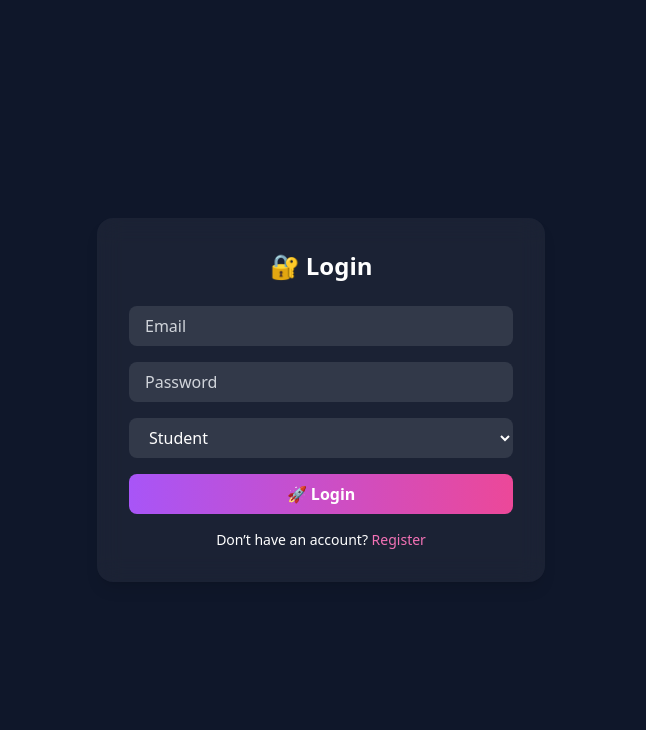
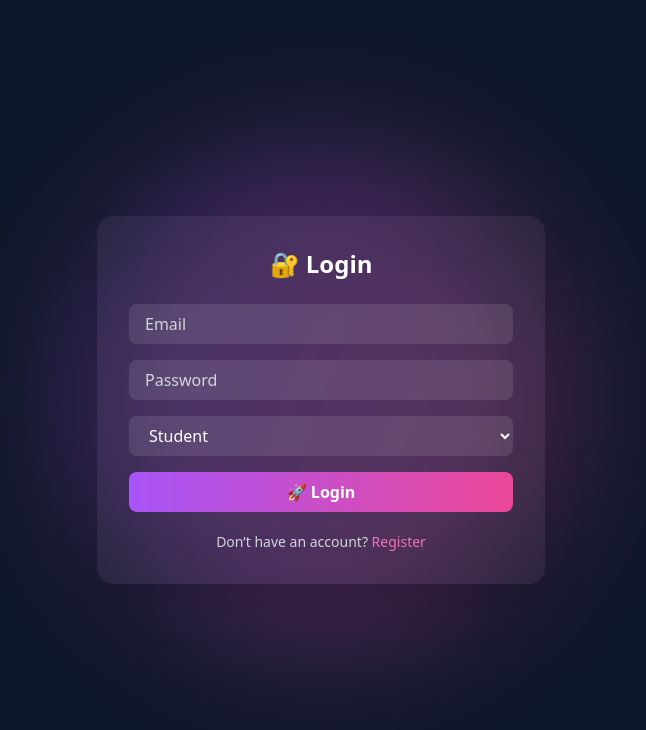
Before and after one commit to its-krishna-patil/qroll-frontend, a React (Vite) app: page /login in a window 1280 px wide. Shown: the top 730 px of the page, without its empty margins (319-965 px from the left). Built offline with nearby package versions, Linux system fonts and the light colour scheme.

Commit message:
Update Login.jsx

```diff
--- a/src/pages/Login.jsx
+++ b/src/pages/Login.jsx
@@ -7,6 +7,7 @@ import "react-toastify/dist/ReactToastify.css";
 
 const Login = () => {
   const [form, setForm] = useState({ email: "", password: "", role: "student" });
+  const [loading, setLoading] = useState(false);
   const navigate = useNavigate();
 
   const handleChange = (e) => {
@@ -15,34 +16,49 @@ const Login = () => {
 
   const handleLogin = async (e) => {
     e.preventDefault();
+    setLoading(true);
     try {
       const res = await API.post("/api/login", form);
       localStorage.setItem("token", res.data.token);
       localStorage.setItem("user", JSON.stringify(res.data.user));
 
-      if (form.role === "admin") {
-        navigate("/admin-dashboard");
-      } else {
-        navigate("/room/301");
-      }
+      setTimeout(() => {
+        if (form.role === "admin") {
+          navigate("/admin-dashboard");
+        } else {
+          navigate("/room/301");
+        }
+      }, 1000);
     } catch (err) {
       toast.error(`❌ Login failed: ${err.response?.data?.msg || "Server error"}`);
+    } finally {
+      setLoading(false);
     }
   };
 
   return (
-    <div className="min-h-screen flex items-center justify-center bg-[#0f172a] text-white">
+    <div className="min-h-screen flex items-center justify-center bg-[#0f172a] text-white relative overflow-hidden">
       <ToastContainer />
+
+      {/* Rotating glow effect */}
       <motion.div
-        className="bg-white/5 p-8 rounded-2xl shadow-lg w-[90%] max-w-md backdrop-blur-md"
+        className="absolute w-[500px] h-[500px] bg-gradient-to-tr from-purple-500 to-pink-500 rounded-full blur-3xl opacity-30"
+        animate={{ rotate: 360 }}
+        transition={{ repeat: Infinity, duration: 30, ease: "linear" }}
+      />
+
+      {/* Login card */}
+      <motion.div
+        className="relative z-10 backdrop-blur-xl bg-white/5 p-8 rounded-2xl shadow-2xl w-[90%] max-w-md"
         initial={{ opacity: 0, y: 60 }}
         animate={{ opacity: 1, y: 0 }}
-        transition={{ duration: 0.6 }}
+        transition={{ duration: 0.7, ease: "easeOut" }}
       >
         <h2 className="text-2xl font-bold text-center mb-6">🔐 Login</h2>
 
         <form onSubmit={handleLogin} className="space-y-4">
-          <input
+          <motion.input
+            whileFocus={{ scale: 1.02 }}
             type="email"
             name="email"
             placeholder="Email"
@@ -51,7 +67,8 @@ const Login = () => {
             required
             className={inputStyle}
           />
-          <input
+          <motion.input
+            whileFocus={{ scale: 1.02 }}
             type="password"
             name="password"
             placeholder="Password"
@@ -60,7 +77,8 @@ const Login = () => {
             required
             className={inputStyle}
           />
-          <select
+          <motion.select
+            whileFocus={{ scale: 1.02 }}
             name="role"
             value={form.role}
             onChange={handleChange}
@@ -68,18 +86,31 @@ const Login = () => {
           >
             <option value="student">Student</option>
             <option value="admin">Admin</option>
-          </select>
+          </motion.select>
+
           <motion.button
             whileHover={{ scale: 1.05 }}
             whileTap={{ scale: 0.95 }}
             type="submit"
-            className="w-full bg-gradient-to-r from-purple-500 to-pink-500 text-white py-2 px-4 rounded-lg font-semibold"
+            disabled={loading}
+            className={`w-full py-2 px-4 rounded-lg font-semibold text-white ${
+              loading
+                ? "bg-gradient-to-r from-gray-500 to-gray-700 cursor-not-allowed"
+                : "bg-gradient-to-r from-purple-500 to-pink-500 hover:brightness-110"
+            }`}
           >
-            🚀 Login
+            {loading ? (
+              <div className="flex items-center justify-center gap-2">
+                <div className="w-4 h-4 border-2 border-white border-t-transparent rounded-full animate-spin" />
+                Logging in...
+              </div>
+            ) : (
+              "🚀 Login"
+            )}
           </motion.button>
         </form>
 
-        <p className="text-sm text-center mt-4">
+        <p className="text-sm text-center mt-5 text-gray-300">
           Don’t have an account?{" "}
           <a href="/register" className="text-pink-400 hover:underline">
             Register
@@ -91,6 +122,6 @@ const Login = () => {
 };
 
 const inputStyle =
-  "w-full px-4 py-2 rounded-lg bg-white/10 focus:outline-none focus:ring-2 focus:ring-pink-500 placeholder-gray-300";
+  "w-full px-4 py-2 rounded-lg bg-white/10 focus:outline-none focus:ring-2 focus:ring-pink-500 text-white placeholder-gray-300";
 
 export default Login;
```
